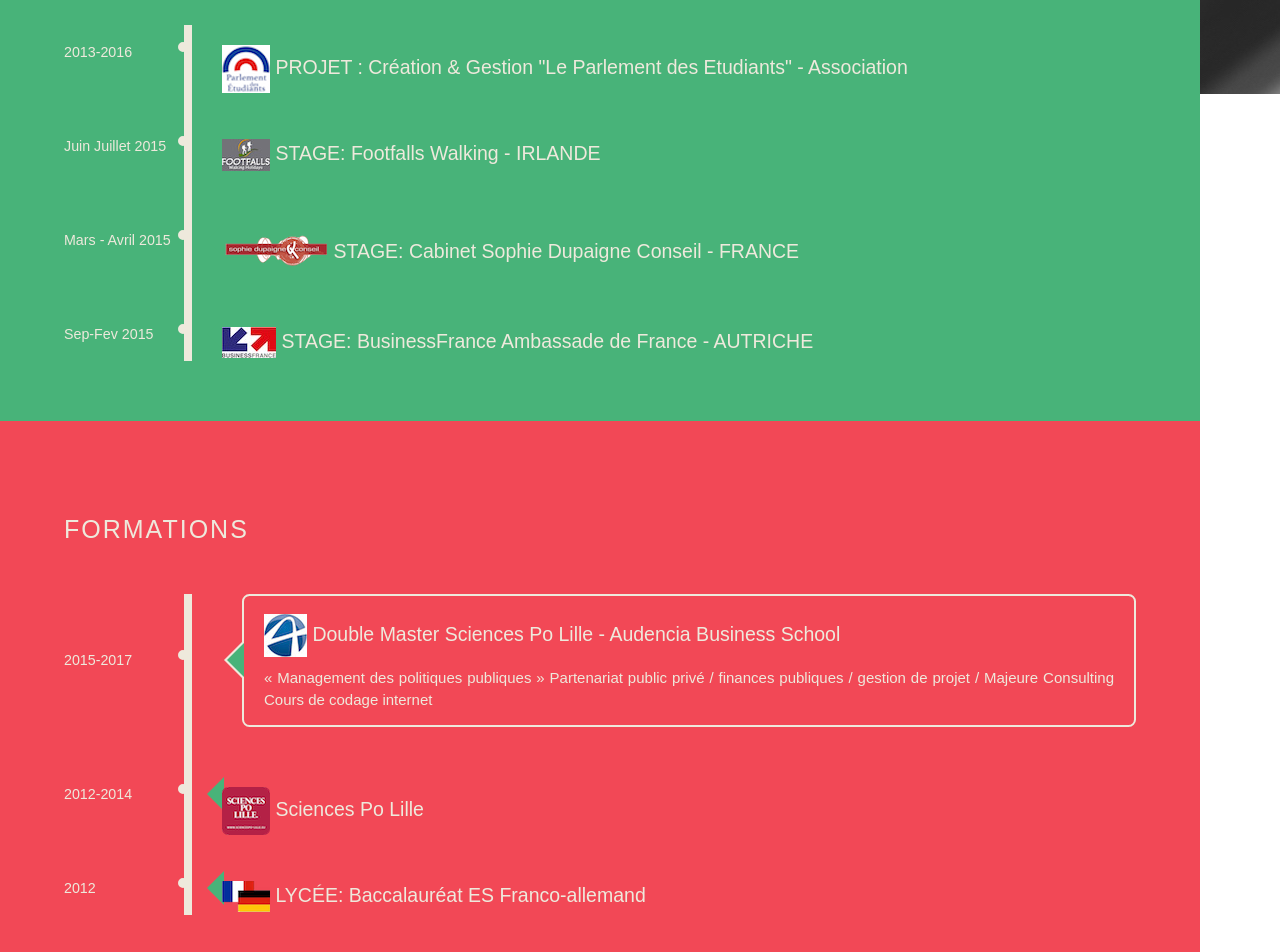
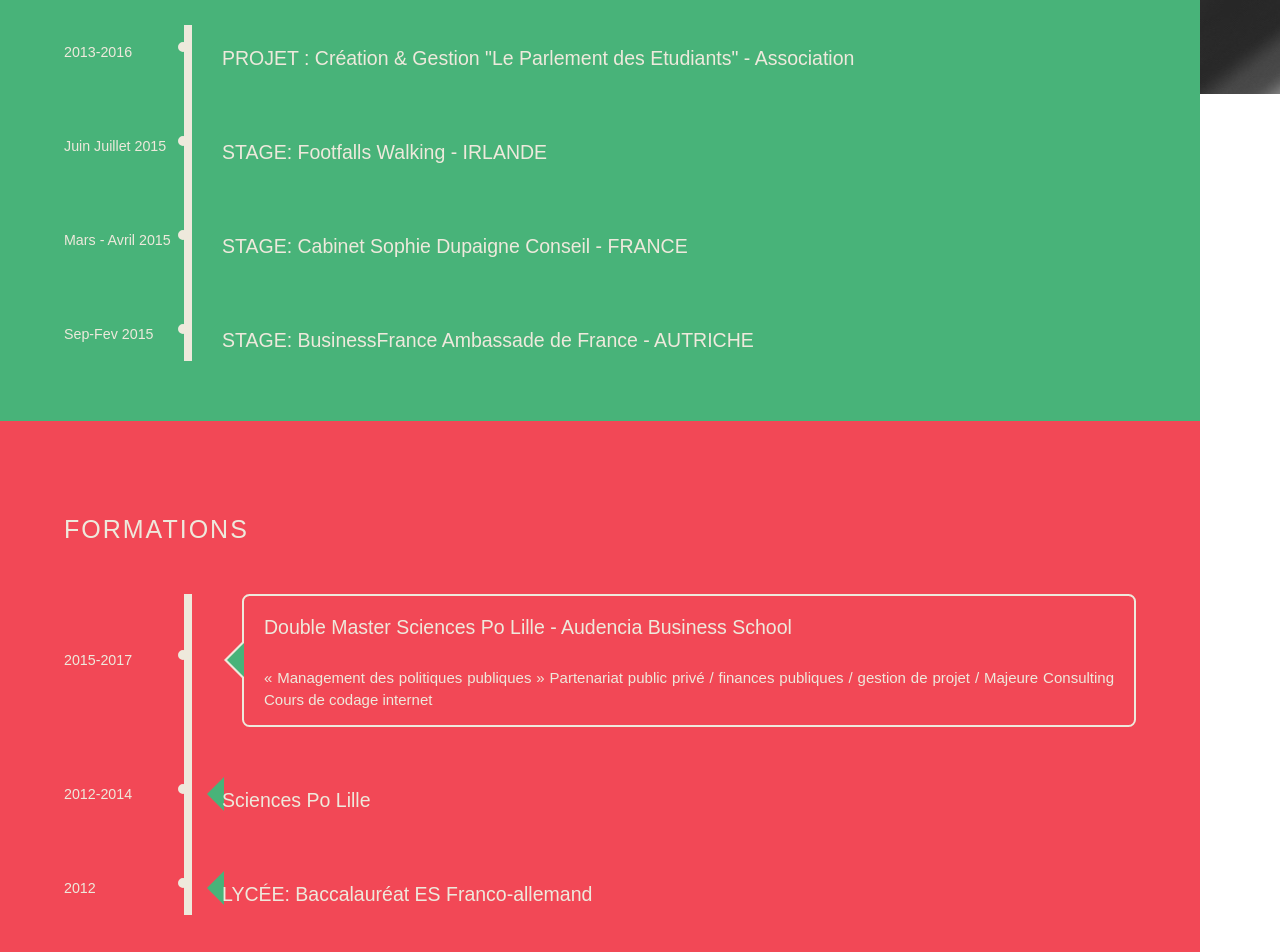
Before and after one commit to cdeboisset/CV, a plain HTML site: page index.html in a window 1280 px wide. Shown: the part 1040-1992 px from the top of the page. Drawn offline with nearby package versions, Linux system fonts and the light colour scheme.

Commit message:
sans logo

```diff
--- a/index.html
+++ b/index.html
@@ -46,7 +46,7 @@
     <div class="collapse navbar-collapse" id="bs-example-navbar-collapse-1">
       <ul class="nav navbar-nav">
 
-        <li><a href="parcours.ht">Parcours</a></li>
+        <li><a href="parcours.ht"></a></li>
         <li><a href="#"></a></li>
         <li><a href="#"></a></li>
         </ul>
@@ -103,7 +103,7 @@
   <li class='work'>
     <input class='radio' id='work5' name='works' type='radio'>
     <div class="relative">
-      <label for='work5'> <img src="PE.png">   PROJET : Création & Gestion "Le Parlement des Etudiants" - Association</label>
+      <label for='work5'>PROJET : Création & Gestion "Le Parlement des Etudiants" - Association</label>
       <span class='date'>2013-2016</span>
       <span class='circle'></span>
     </div>
@@ -121,7 +121,7 @@
   <li class='work'>
     <input class='radio' id='work4' name='works' type='radio'>
     <div class="relative">
-      <label for='work4'> <img src="footfalls.jpg">    STAGE:  Footfalls Walking - IRLANDE</label>
+      <label for='work4'>STAGE:  Footfalls Walking - IRLANDE</label>
       <span class='date'>Juin Juillet 2015</span>
       <span class='circle'></span>
     </div>
@@ -136,7 +136,7 @@
   <li class='work'>
     <input class='radio' id='work3' name='works' type='radio'>
     <div class="relative">
-      <label for='work3'> <img src="sdc.png">    STAGE: Cabinet Sophie Dupaigne Conseil - FRANCE</label>
+      <label for='work3'> STAGE: Cabinet Sophie Dupaigne Conseil - FRANCE</label>
       <span class='date'>Mars - Avril 2015</span>
       <span class='circle'></span>
     </div>
@@ -152,7 +152,7 @@
   <li class='work'>
     <input class='radio' id='work2' name='works' type='radio'>
     <div class="relative">
-      <label for='work2'> <img src="businessfrance.jpeg">   STAGE: BusinessFrance Ambassade de France - AUTRICHE</label>
+      <label for='work2'> STAGE: BusinessFrance Ambassade de France - AUTRICHE</label>
       <span class='date'>Sep-Fev 2015</span>
       <span class='circle'></span>
     </div>
@@ -175,7 +175,7 @@
   <li class='work'>
     <input class='radio' id='work6' name='works' type='radio' checked>
     <div class="relative">
-      <label for='work6'> <img src="audencia.jpg"> Double Master Sciences Po Lille - Audencia Business School </label>
+      <label for='work6'> Double Master Sciences Po Lille - Audencia Business School </label>
       <span class='date'>2015-2017</span>
       <span class='circle'></span>
     </div>
@@ -194,7 +194,7 @@ Cours de codage internet
   <li class='work'>
     <input class='radio' id='work1' name='works' type='radio'>
     <div class="relative">
-      <label for='work8'> <img src="logo-scpo.png">    Sciences Po Lille </label>
+      <label for='work8'> Sciences Po Lille </label>
       <span class='date'>2012-2014</span>
       <span class='circle-2'></span>
     </div>
@@ -209,7 +209,7 @@ Cours de codage internet
   <li class='work'>
     <input class='radio' id='work0' name='works' type='radio'>
     <div class="relative">
-      <label for='work8'><img src="drapeau.png">   LYCÉE: Baccalauréat ES Franco-allemand </label>
+      <label for='work8'>LYCÉE: Baccalauréat ES Franco-allemand </label>
       <span class='date'>2012</span>
       <span class='circle-2'></span>
     </div>
```
